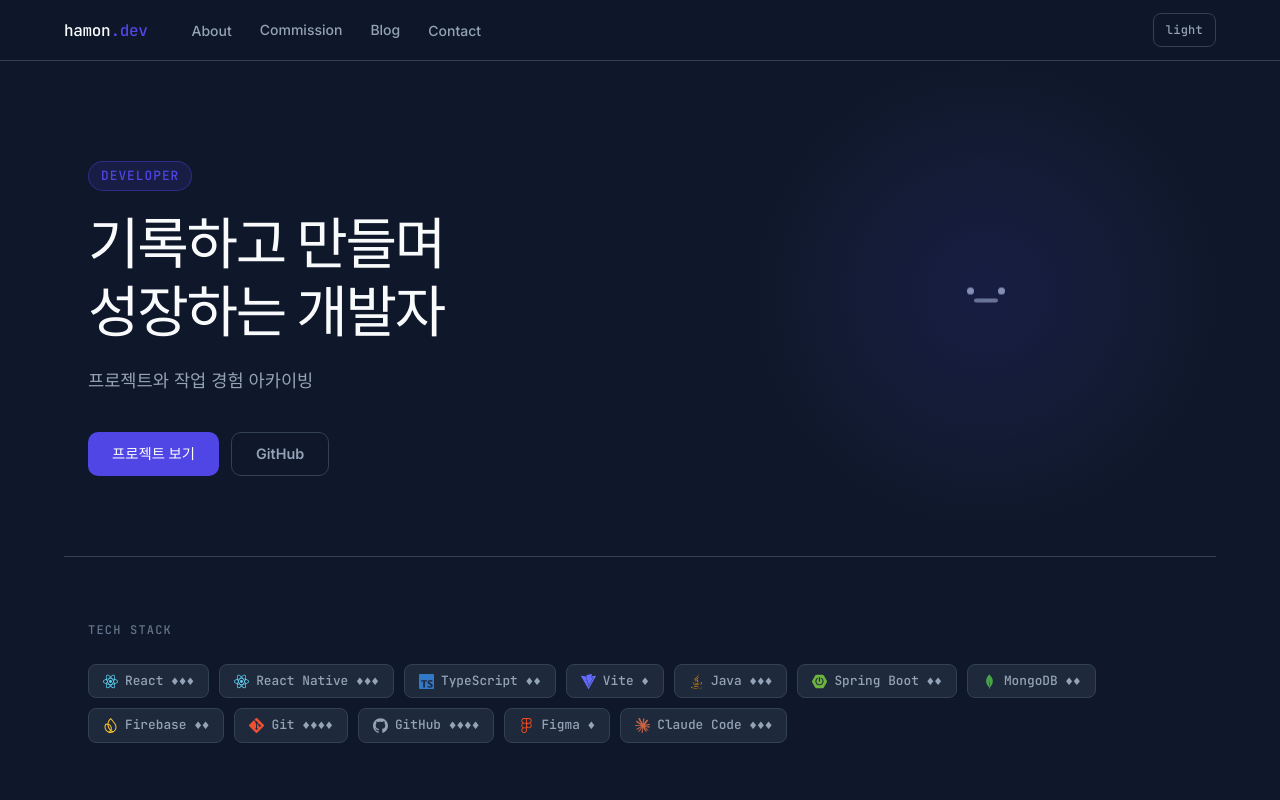
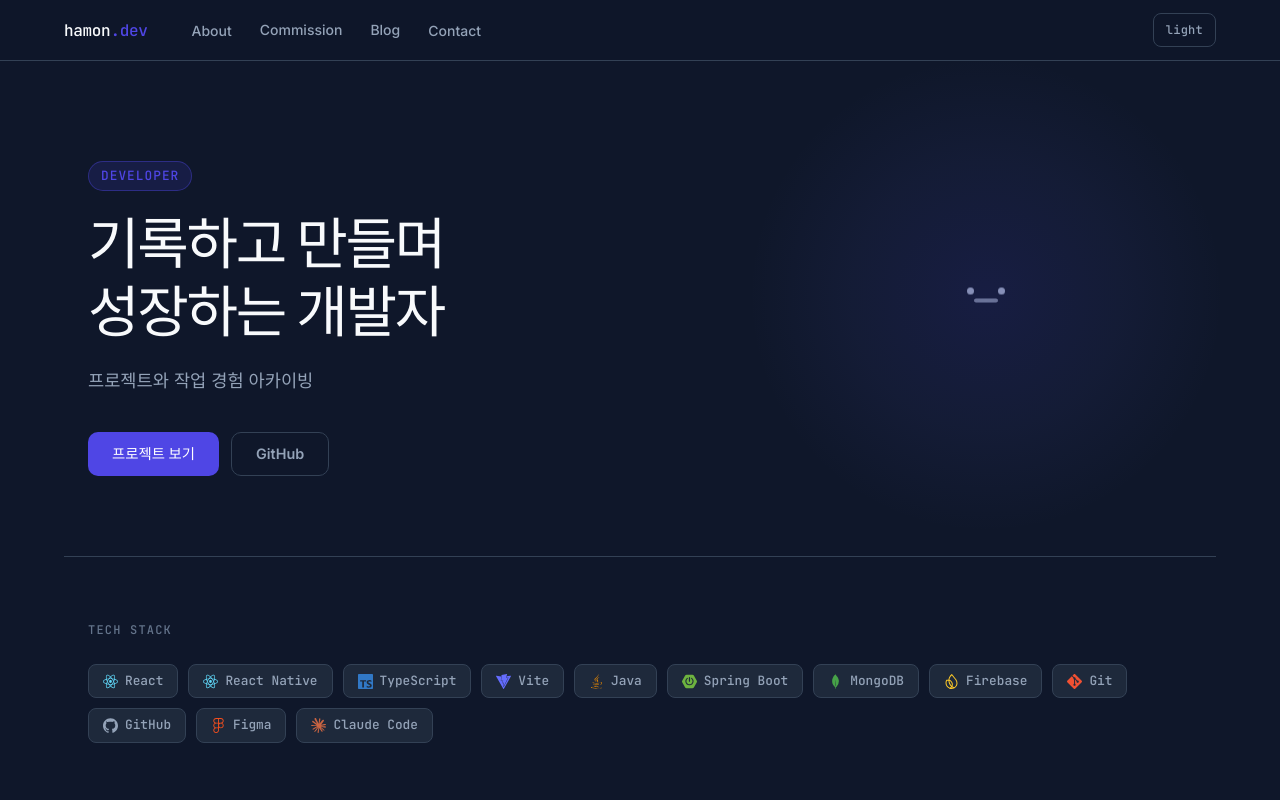
Before and after one commit to hamon1/PortfolioWebSite, a React (Vite) app in the folder portfoliowebsite/: page / in a window 1280 px wide. Shown: the top 800 px of the page. Built offline with nearby package versions, Linux system fonts and the light colour scheme; no server answers.

Commit message:
style: Tech Stack에서 기술별 심화도 표시 제거

```diff
--- a/portfoliowebsite/src/pages/About/About.tsx
+++ b/portfoliowebsite/src/pages/About/About.tsx
@@ -21,27 +21,24 @@ type TechItem = {
     name: string;
     icon: IconType;
     color: string;
-    level: number;
 };
 
 const techStack: TechItem[] = [
-    { name: 'React',         icon: SiReact,       color: '#61DAFB', level: 3 },
-    { name: 'React Native',  icon: SiReact,       color: '#61DAFB', level: 3 },
-    { name: 'TypeScript',    icon: SiTypescript,  color: '#3178C6', level: 2 },
-    { name: 'Vite',          icon: SiVite,        color: '#646CFF', level: 1 },
-    { name: 'Java',          icon: FaJava,        color: '#ED8B00', level: 3 },
-    { name: 'Spring Boot',   icon: SiSpringboot,  color: '#6DB33F', level: 2 },
-    { name: 'MongoDB',       icon: SiMongodb,     color: '#47A248', level: 2 },
-    { name: 'Firebase',      icon: SiFirebase,    color: '#FFCA28', level: 2 },
-    { name: 'Git',           icon: SiGit,         color: '#F05032', level: 4 },
-    { name: 'GitHub',        icon: SiGithub,      color: '#94A3B8', level: 4 },
-    { name: 'Figma',         icon: SiFigma,       color: '#F24E1E', level: 1 },
-    { name: 'Claude Code',   icon: SiClaude,      color: '#C96442', level: 3 },
+    { name: 'React',         icon: SiReact,       color: '#61DAFB' },
+    { name: 'React Native',  icon: SiReact,       color: '#61DAFB' },
+    { name: 'TypeScript',    icon: SiTypescript,  color: '#3178C6' },
+    { name: 'Vite',          icon: SiVite,        color: '#646CFF' },
+    { name: 'Java',          icon: FaJava,        color: '#ED8B00' },
+    { name: 'Spring Boot',   icon: SiSpringboot,  color: '#6DB33F' },
+    { name: 'MongoDB',       icon: SiMongodb,     color: '#47A248' },
+    { name: 'Firebase',      icon: SiFirebase,    color: '#FFCA28' },
+    { name: 'Git',           icon: SiGit,         color: '#F05032' },
+    { name: 'GitHub',        icon: SiGithub,      color: '#94A3B8' },
+    { name: 'Figma',         icon: SiFigma,       color: '#F24E1E' },
+    { name: 'Claude Code',   icon: SiClaude,      color: '#C96442' },
 ];
 
 function About() {
-    const level_text: string = "♦︎";
-
     return (
         <div className="about-wrapper">
             <MouseGlow />
@@ -75,10 +72,10 @@ function About() {
             <section id="about-section" className="about-section">
                 <p className="section-title">Tech Stack</p>
                 <div className="tech-grid">
-                    {techStack.map(({ name, icon: Icon, color, level }) => (
+                    {techStack.map(({ name, icon: Icon, color }) => (
                         <span key={name} className="tech-tag">
                             <Icon size={15} color={color} />
-                            {name} {level_text.repeat(level)}
+                            {name}
                         </span>
                     ))}
                 </div>
```
